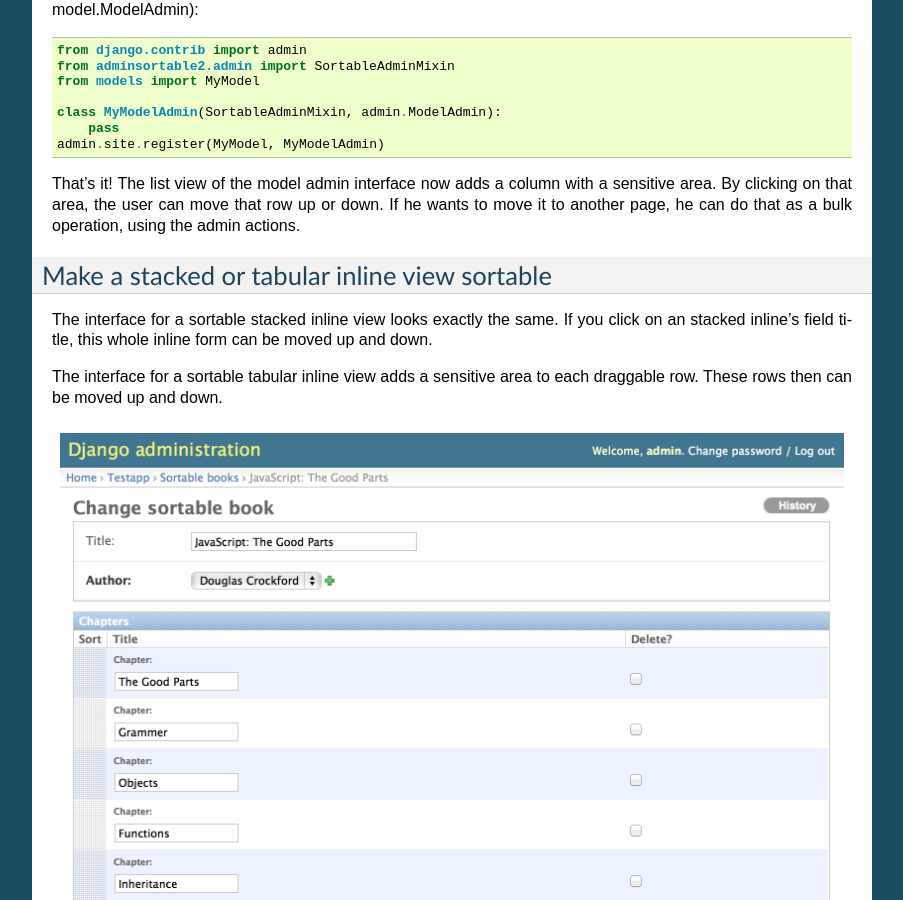
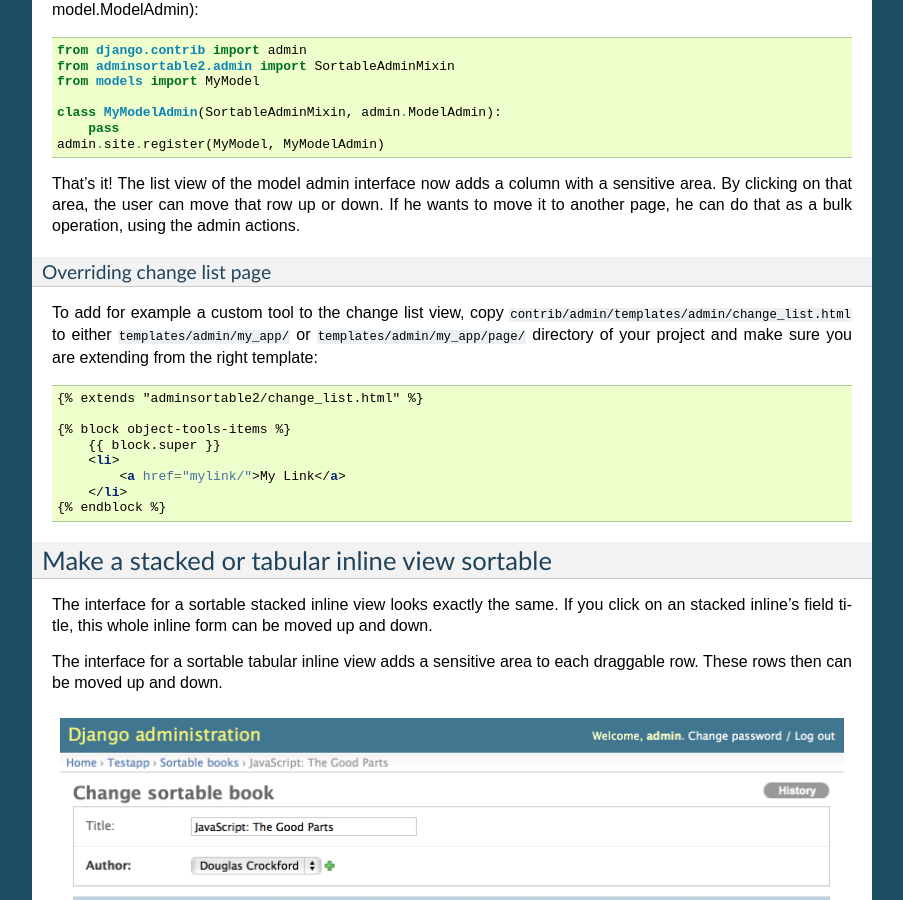
Before and after one commit to jrief/django-admin-sortable2, a Sphinx documentation site: the page built from docs/source/usage.rst, in a window 1280 px wide and 900 px high, scrolled down 2096 px. Shown: the whole window, without its empty margins (198-1101 px from the left). Built offline with Sphinx 7.4.7, drawn with Linux system fonts in a browser that asks for light colours; some of the changed text lies outside the part shown.

Commit message:
Make change list template extendable
SortableAdminMixin class hardcodes the change_list_template attribute.
Use property instead to bring functionality closer to the Django one
and allow for overriding change_list.html template.

```diff
--- a/docs/source/usage.rst
+++ b/docs/source/usage.rst
@@ -98,6 +98,25 @@ mixin class before model.ModelAdmin):
 That's it! The list view of the model admin interface now adds a column with a sensitive area.
 By clicking on that area, the user can move that row up or down. If he wants to move it to another
 page, he can do that as a bulk operation, using the admin actions.
+
+
+Overriding change list page
+...........................
+
+To add for example a custom tool to the change list view, copy ``contrib/admin/templates/admin/change_list.html``
+to either ``templates/admin/my_app/`` or ``templates/admin/my_app/page/`` directory of your project and make sure
+you are extending from the right template:
+
+.. code:: html
+
+    {% extends "adminsortable2/change_list.html" %}
+
+    {% block object-tools-items %}
+        {{ block.super }}
+        <li>
+            <a href="mylink/">My Link</a>
+        </li>
+    {% endblock %}
 
 
 Make a stacked or tabular inline view sortable
```
Also changed, not shown: 1 other file.
